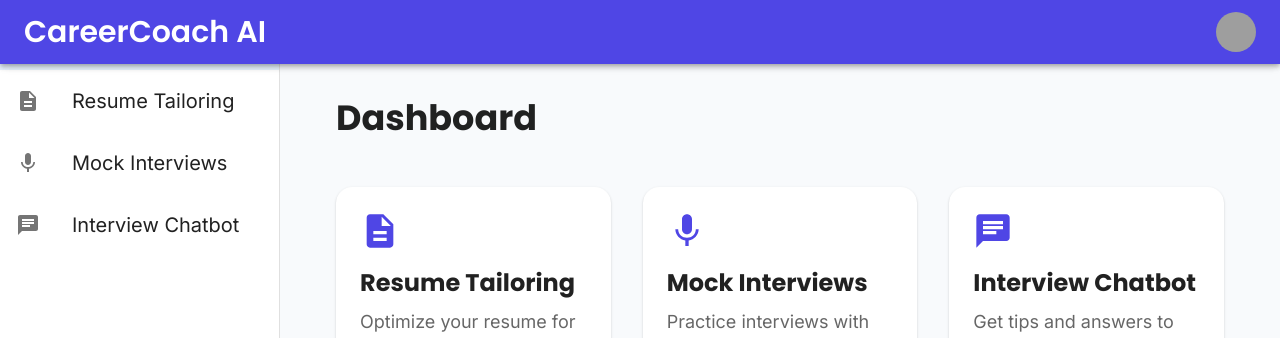
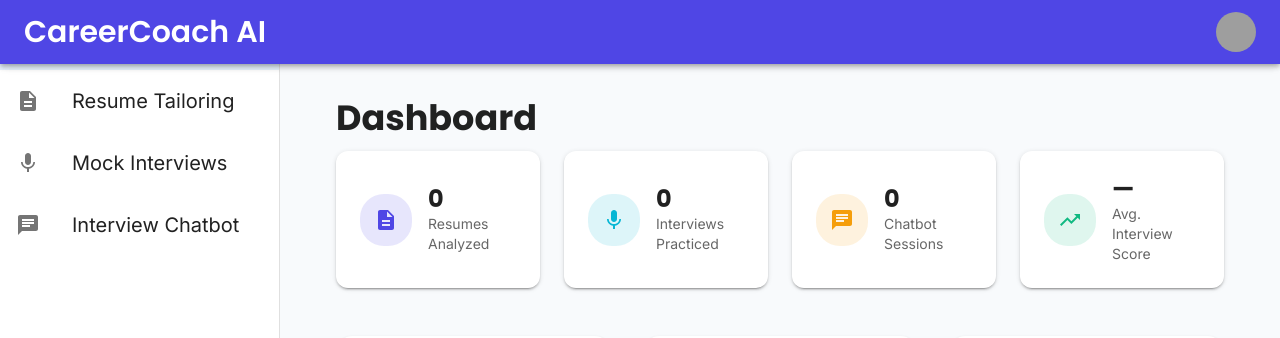
Before and after one commit to Gurutej11-web/CareerCoach-AI, a React (Create React App) app: page /dashboard in a window 1280 px wide. Shown: the top 338 px of the page. Built offline with nearby package versions, Linux system fonts and the light colour scheme; no server answers; grey boxes are pictures that could not be loaded.

Commit message:
Add dashboard stats overview row (resumes, interviews, chatbot sessions, avg score)

```diff
--- a/src/components/dashboard/DashboardContent.tsx
+++ b/src/components/dashboard/DashboardContent.tsx
@@ -5,6 +5,7 @@ import MicIcon from '@mui/icons-material/Mic';
 import ChatIcon from '@mui/icons-material/Chat';
 import QuickAccessCard from './QuickAccessCard';
 import RecentActivity from './RecentActivity';
+import StatsOverview from './StatsOverview';
 
 const quickAccessItems = [
   {
@@ -44,6 +45,8 @@ const DashboardContent: React.FC = () => {
           Dashboard
         </Typography>
 
+        <StatsOverview />
+
         <Grid container spacing={4} sx={{ mt: 2 }}>
           {quickAccessItems.map((item, index) => (
             <Grid item xs={12} md={4} key={index}>
--- /dev/null
+++ b/src/components/dashboard/StatsOverview.tsx
@@ -0,0 +1,94 @@
+import React, { useMemo } from 'react';
+import { Grid, Paper, Box, Typography } from '@mui/material';
+import DescriptionIcon from '@mui/icons-material/Description';
+import MicIcon from '@mui/icons-material/Mic';
+import ChatIcon from '@mui/icons-material/Chat';
+import TrendingUpIcon from '@mui/icons-material/TrendingUp';
+import { useRecentActivity } from '../../contexts/RecentActivityContext';
+
+interface StatCardProps {
+  icon: React.ReactNode;
+  label: string;
+  value: number | string;
+  color: string;
+}
+
+const StatCard: React.FC<StatCardProps> = ({ icon, label, value, color }) => (
+  <Paper
+    elevation={2}
+    sx={{
+      p: 3,
+      display: 'flex',
+      alignItems: 'center',
+      gap: 2,
+      height: '100%',
+      transition: 'transform 0.25s ease, box-shadow 0.25s ease',
+      '&:hover': { transform: 'translateY(-4px)', boxShadow: 6 },
+    }}
+  >
+    <Box
+      sx={{
+        width: 52,
+        height: 52,
+        borderRadius: 2,
+        display: 'flex',
+        alignItems: 'center',
+        justifyContent: 'center',
+        bgcolor: `${color}22`,
+        color,
+        flexShrink: 0,
+      }}
+    >
+      {icon}
+    </Box>
+    <Box>
+      <Typography variant="h5" fontWeight={700} lineHeight={1.2}>
+        {value}
+      </Typography>
+      <Typography variant="body2" color="text.secondary">
+        {label}
+      </Typography>
+    </Box>
+  </Paper>
+);
+
+const StatsOverview: React.FC = () => {
+  const { activities } = useRecentActivity();
+
+  const stats = useMemo(() => {
+    const resumeCount = activities.filter((a) => a.type === 'resume').length;
+    const interviewCount = activities.filter((a) => a.type === 'interview').length;
+    const chatbotCount = activities.filter((a) => a.type === 'chatbot').length;
+
+    const scored = activities.filter((a) => typeof a.score === 'number') as (typeof activities[number] & { score: number })[];
+    const avgScore = scored.length
+      ? Math.round(scored.reduce((sum, a) => sum + a.score, 0) / scored.length)
+      : null;
+
+    return { resumeCount, interviewCount, chatbotCount, avgScore };
+  }, [activities]);
+
+  return (
+    <Grid container spacing={3} sx={{ mb: 1 }}>
+      <Grid item xs={6} md={3}>
+        <StatCard icon={<DescriptionIcon />} label="Resumes Analyzed" value={stats.resumeCount} color="#4F46E5" />
+      </Grid>
+      <Grid item xs={6} md={3}>
+        <StatCard icon={<MicIcon />} label="Interviews Practiced" value={stats.interviewCount} color="#06B6D4" />
+      </Grid>
+      <Grid item xs={6} md={3}>
+        <StatCard icon={<ChatIcon />} label="Chatbot Sessions" value={stats.chatbotCount} color="#F59E0B" />
+      </Grid>
+      <Grid item xs={6} md={3}>
+        <StatCard
+          icon={<TrendingUpIcon />}
+          label="Avg. Interview Score"
+          value={stats.avgScore !== null ? stats.avgScore : '—'}
+          color="#10B981"
+        />
+      </Grid>
+    </Grid>
+  );
+};
+
+export default StatsOverview;
```
